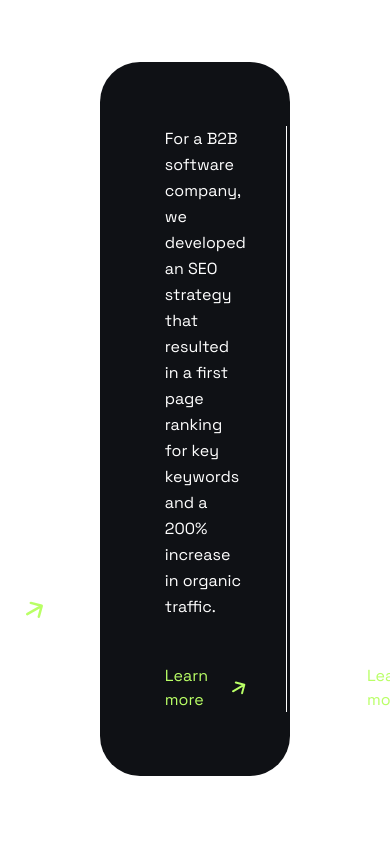
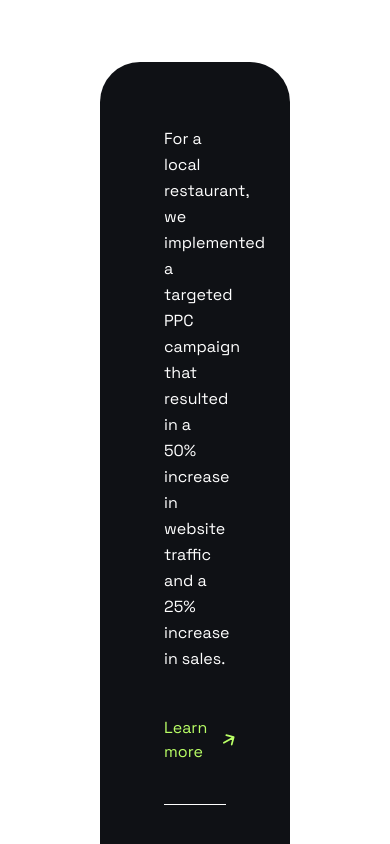
Before and after one commit to HoangThong824/ui-positivus-deploy, a React (Vite) app: page / in a window 390 px wide. Shown: the part 5220-6064 px from the top of the page. Built offline with nearby package versions, Linux system fonts and the light colour scheme.

Commit message:
update ver9

```diff
--- a/src/components/Casestudy.jsx
+++ b/src/components/Casestudy.jsx
@@ -17,10 +17,10 @@ const CaseStudy = () => {
       <section className="w-full mx-auto pt-20">
       <div className="bg-[#0f1115] rounded-[40px] px-16 py-16">
 
-        <div className="flex justify-center gap-10">
+        <div className="flex flex-col lg:flex-row justify-center gap-10">
 
           {/* ITEM 1 */}
-          <div className="pr-10 border-r border-white">
+          <div className="pb-10 lg:pb-0 lg:pr-10 border-b lg:border-b-0 lg:border-r border-white">
             <p className="leading-relaxed text-white">
               For a local restaurant, we implemented a targeted PPC campaign
               that resulted in a 50% increase in website traffic and a 25%
@@ -36,7 +36,7 @@ const CaseStudy = () => {
           </div>
 
           {/* ITEM 2 */}
-          <div className="px-10 border-r border-white">
+          <div className="pb-10 lg:pb-0 lg:pr-10 border-b lg:border-b-0 lg:border-r border-white">
             <p className="leading-relaxed text-white">
               For a B2B software company, we developed an SEO strategy that
               resulted in a first page ranking for key keywords and a 200%
@@ -52,7 +52,7 @@ const CaseStudy = () => {
           </div>
 
           {/* ITEM 3 */}
-          <div className="pl-10">
+          <div className="">
             <p className="leading-relaxed text-white">
               For a national retail chain, we created a social media marketing
               campaign that increased followers by 25% and generated a 20%
--- a/src/components/Testimonial.jsx
+++ b/src/components/Testimonial.jsx
@@ -69,12 +69,12 @@ const Testimonials = () => {
           <div className="flex justify-center items-center gap-6 transition-all duration-500">
 
             {/* Left */}
-            <div className="hidden lg:block min-w-[600px] opacity-40 scale-90">
+            <div className="hidden lg:block lg:min-w-[600px] opacity-40 scale-90">
               <TestimonialCard {...testimonials[prevIndex]} />
             </div>
 
             {/* Center */}
-            <div className="min-w-[600px] min-h-[315px] mx-10 z-10">
+            <div className="lg:min-w-[600px] min-h-[315px] mx-10 z-10">
               <TestimonialCard
                 {...testimonials[current]}
                 active
@@ -82,7 +82,7 @@ const Testimonials = () => {
             </div>
 
             {/* Right */}
-            <div className="hidden lg:block min-w-[600px] opacity-40 scale-90">
+            <div className="hidden lg:block lg:min-w-[600px] opacity-40 scale-90">
               <TestimonialCard {...testimonials[nextIndex]} />
             </div>
           </div>
```
